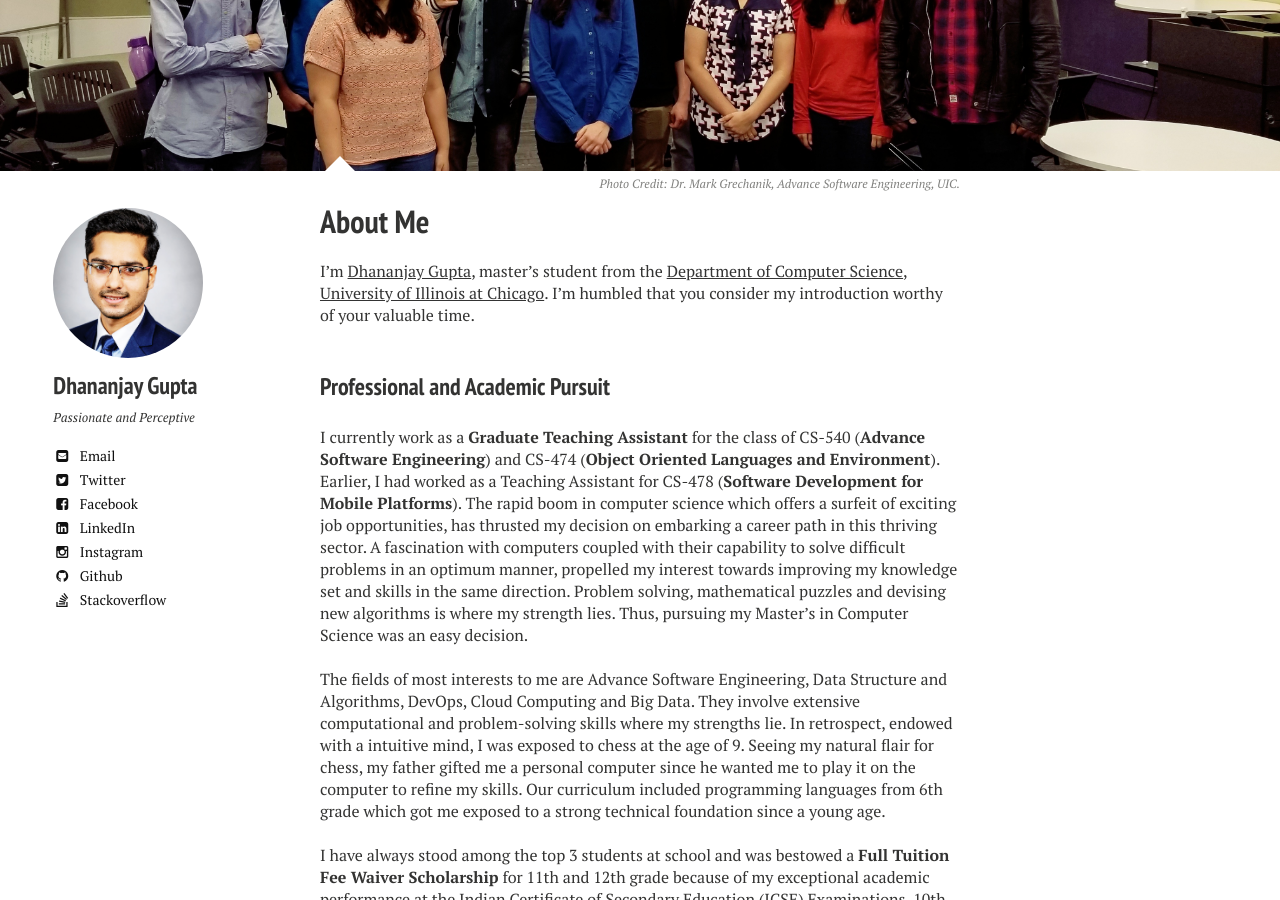
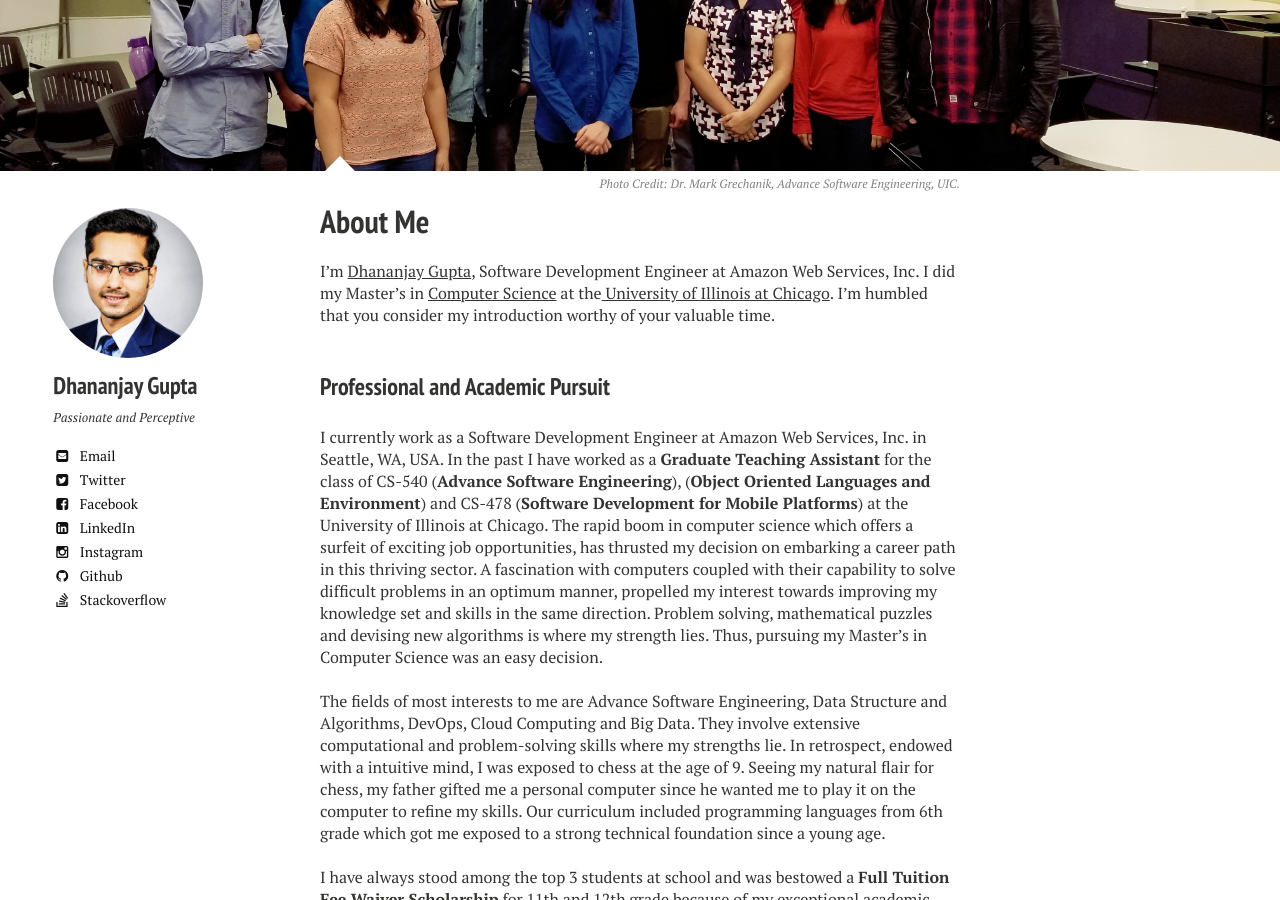
Before and after one commit to DhananjayGupta300/DhananjayGupta300.github.io, a Jekyll site: the page built from about/index.md, in a window 1280 px wide and 900 px high, scrolled down 306 px. Built offline with Jekyll 4.4.1, drawn with Linux system fonts in a browser that asks for light colours; nearby versions of some CDN libraries; comment, search, counter and statistics services are not loaded.

Commit message:
Update index.md

```diff
--- a/about/index.md
+++ b/about/index.md
@@ -11,9 +11,9 @@ image:
   creditlink: https://www.cs.uic.edu/~drmark/
 ---
 {% include _toc.html %}
-I’m <a href="http://dgupta.us/">Dhananjay Gupta</a>, master’s student from the <a href="https://www.cs.uic.edu/">Department of Computer Science</a>,<a href="https://www.uic.edu/"> University of Illinois at Chicago</a>. I’m humbled that you consider my introduction worthy of your valuable time.<br/><br/>
+I’m <a href="http://dgupta.us/">Dhananjay Gupta</a>, Software Development Engineer at Amazon Web Services, Inc. I did my Master’s in <a href="https://www.cs.uic.edu/">Computer Science</a> at the<a href="https://www.uic.edu/"> University of Illinois at Chicago</a>. I’m humbled that you consider my introduction worthy of your valuable time.<br/><br/>
 ### Professional and Academic Pursuit
-I currently work as a **Graduate Teaching Assistant** for the class of CS-540 (**Advance Software Engineering**) and CS-474 (**Object Oriented Languages and Environment**). Earlier, I had worked as a Teaching Assistant for CS-478 (**Software Development for Mobile Platforms**). The rapid boom in computer science which offers a surfeit of exciting job opportunities, has thrusted my decision on embarking a career path in this thriving sector. A fascination with computers coupled with their capability to solve difficult problems in an optimum manner, propelled my interest towards improving my knowledge set and skills in the same direction. Problem solving, mathematical puzzles and devising new algorithms is where my strength lies. Thus, pursuing my Master’s in Computer Science was an easy decision. <br><br/>
+I currently work as a Software Development Engineer at Amazon Web Services, Inc. in Seattle, WA, USA. In the past I have worked as a **Graduate Teaching Assistant** for the class of CS-540 (**Advance Software Engineering**), (**Object Oriented Languages and Environment**) and CS-478 (**Software Development for Mobile Platforms**) at the University of Illinois at Chicago. The rapid boom in computer science which offers a surfeit of exciting job opportunities, has thrusted my decision on embarking a career path in this thriving sector. A fascination with computers coupled with their capability to solve difficult problems in an optimum manner, propelled my interest towards improving my knowledge set and skills in the same direction. Problem solving, mathematical puzzles and devising new algorithms is where my strength lies. Thus, pursuing my Master’s in Computer Science was an easy decision. <br><br/>
 The fields of most interests to me are Advance Software Engineering, Data Structure and Algorithms, DevOps, Cloud Computing and Big Data. They involve extensive computational and problem-solving skills where my strengths lie. In retrospect, endowed with a intuitive mind, I was exposed to chess at the age of 9. Seeing my natural flair for chess, my father gifted me a personal computer since he wanted me to play it on the computer to refine my skills. Our curriculum included programming languages from 6th grade which got me exposed to a strong technical foundation since a young age.  <br><br/>
 I have always stood among the top 3 students at school and was bestowed a **Full Tuition Fee Waiver Scholarship** for 11th and 12th grade because of my exceptional academic performance at the Indian Certificate of Secondary Education (ICSE) Examinations, 10th grade, 2010. The Computer Science department at the University of Illinois at Chicago, based on my impressive academic record and technical skills, upon my admission to the university, has **awarded** me with a **graduate level assistantships** during my Master’s.  <br/><br/>
 ### Projects and Work Experience
```
